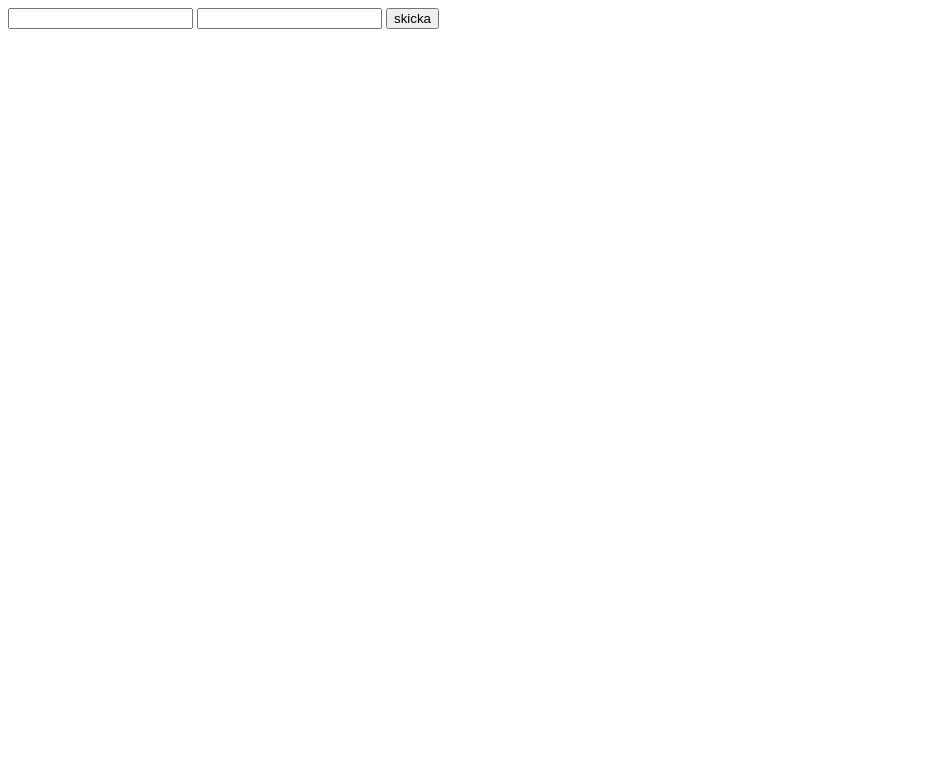
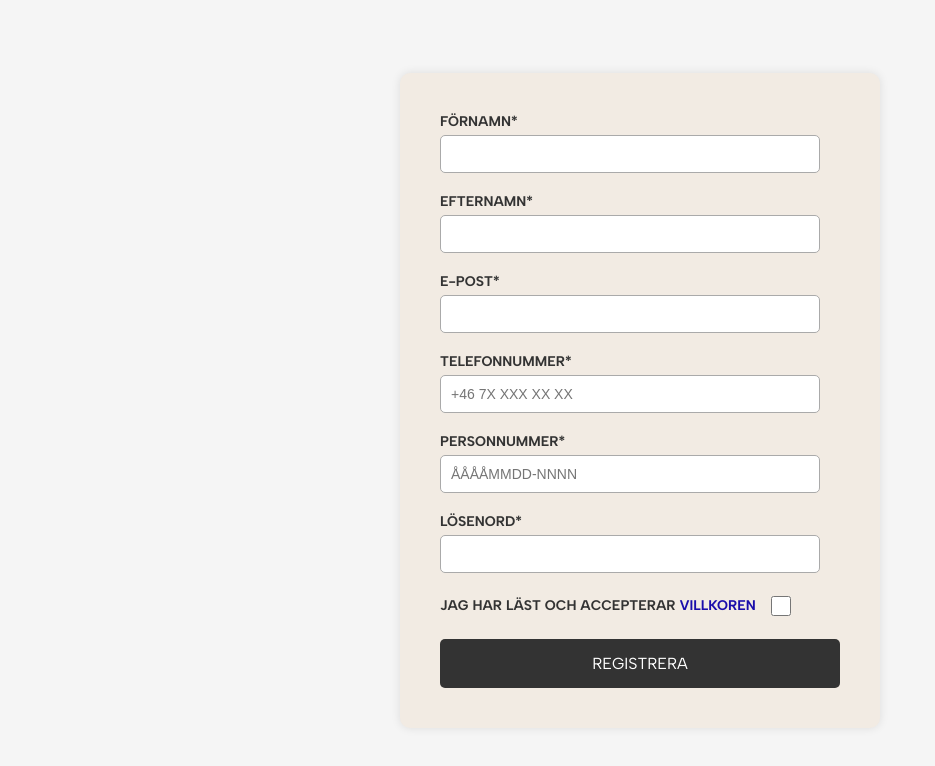
Before and after one commit to julianareyess/registreringsformul-r, a plain HTML site: page index.html in a window 1280 px wide. Shown: the whole page, without its empty margins (0-935 px from the left). Drawn offline with Linux system fonts and the light colour scheme.

Commit message:
second commit

```diff
--- a/index.html
+++ b/index.html
@@ -4,12 +4,43 @@
     <meta charset="UTF-8" />
     <meta name="viewport" content="width=device-width, initial-scale=1.0" />
     <title>Document</title>
+    <link rel="stylesheet" href="style.css"/>
+
   </head>
   <body>
-    <form action="https://httpbin.org/Anything" method="post">
-      <input name="firstName" type="text" />
-      <input name="lastName" type="text" />
-      <button type="submit">skicka</button>
+    <form action="https://httpbin.org/anything" method="post">
+
+      <label for="firstName">FÖRNAMN*</label>
+      <input id= "firstName" name="firstName" type="text"required aria-required="true"/>
+
+
+      <label for="lastName">EFTERNAMN*</label>
+      <input id="firstname" name="lastName" type="text"required aria-required="true"/>
+
+
+      <label for="email">E-POST*</label>
+      <input id "email" name="email" type="email" required aria-required="true"/>
+
+        <div class="form-group">
+            <label for="telefonnummer">TELEFONNUMMER*</label>
+            <input type="text" id="telefonnummer" name="telefonnummer" placeholder="+46 7X XXX XX XX" required aria-required="true">
+        </div>
+        <div class="form-group">
+            <label for="personnummer">PERSONNUMMER*</label>
+            <input type="text" id="personnummer" name="personnummer" placeholder="ÅÅÅÅMMDD-NNNN" required aria-required="true">
+        </div>
+
+      <label for="password">LÖSENORD*</label>
+      <input id="password"  name="password" type="password" required aria-required="true"/>
+
+
+    <div class="checkbox-container">
+      <label for="acceptTerms">Jag har läst och accepterar <a href="#" target="_blank">villkoren</a></label>
+      <input type="checkbox" id="acceptTerms" name="acceptTerms" required aria-required="true">
+    </div>
+
+      <button type="submit">Registrera</button>
+
     </form>
   </body>
 </html>
--- a/style.css
+++ b/style.css
@@ -0,0 +1,90 @@
+
+@import url('https://fonts.googleapis.com/css2?family=Albert+Sans:ital,wght@0,100..900;1,100..900&display=swap');
+
+body {
+    font-family: "Albert Sans", sans-serif;
+    background-color: #f5f5f5;
+    display: flex;
+    justify-content: center;
+    align-items: center;
+    height: 100vh;
+    margin: 0;
+}
+
+form {
+    font-family: "Albert Sans", sans-serif;
+    background-color: #f2ebe3;
+    padding: 40px;
+    border-radius: 10px;
+    box-shadow: 0 0 10px rgba(0, 0, 0, 0.1);
+    width: 400px;
+    color: #333333;
+}
+
+label {
+    display: block;
+    margin-bottom: 5px;
+    font-weight: bold;
+    text-transform: uppercase;
+    font-size: 14px;
+    color: #333333;
+}
+
+input[type="text"],
+input[type="email"],
+input[type="tel"],
+input[type="password"] {
+    width: calc(100% - 20px);
+    padding: 10px;
+    margin-bottom: 20px;
+    border: 1px solid #aaa;
+    border-radius: 5px;
+    box-sizing: border-box;
+    font-size: 14px;
+    color: #333333;
+}
+
+input[type="checkbox"] {
+    margin-left: 15px;
+    height: 20px;
+    width: 20px;
+}
+
+.checkbox-container {
+    display: flex;
+    align-items: center;
+    margin-bottom: 20px;
+    font-size: 14px;
+    color: #333333;
+}
+
+.checkbox-container a {
+    color: #1a0dab;
+    text-decoration: none;
+}
+
+.checkbox-container label {
+    margin: 0;
+    font-size: 14px;
+}
+
+.checkbox-container a:hover {
+    text-decoration: underline;
+}
+
+button {
+    width: 100%;
+    padding: 15px;
+    background-color: #333;
+    color: #ffffff;
+    border: none;
+    border-radius: 5px;
+    font-size: 16px;
+    cursor: pointer;
+    text-transform: uppercase;
+    font-family: "Albert Sans", sans-serif;
+}
+
+button:hover {
+    background-color: #555555;
+}
```
